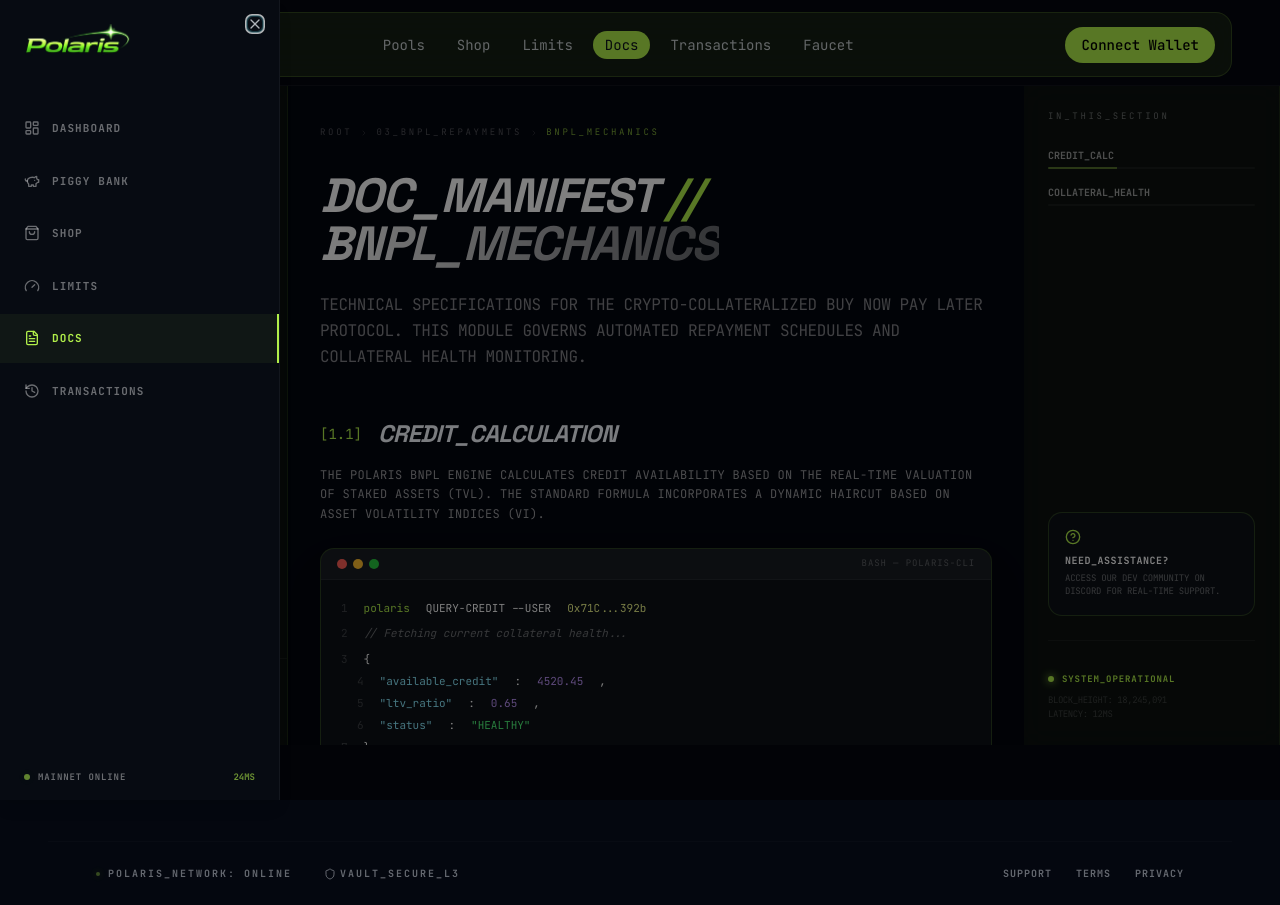
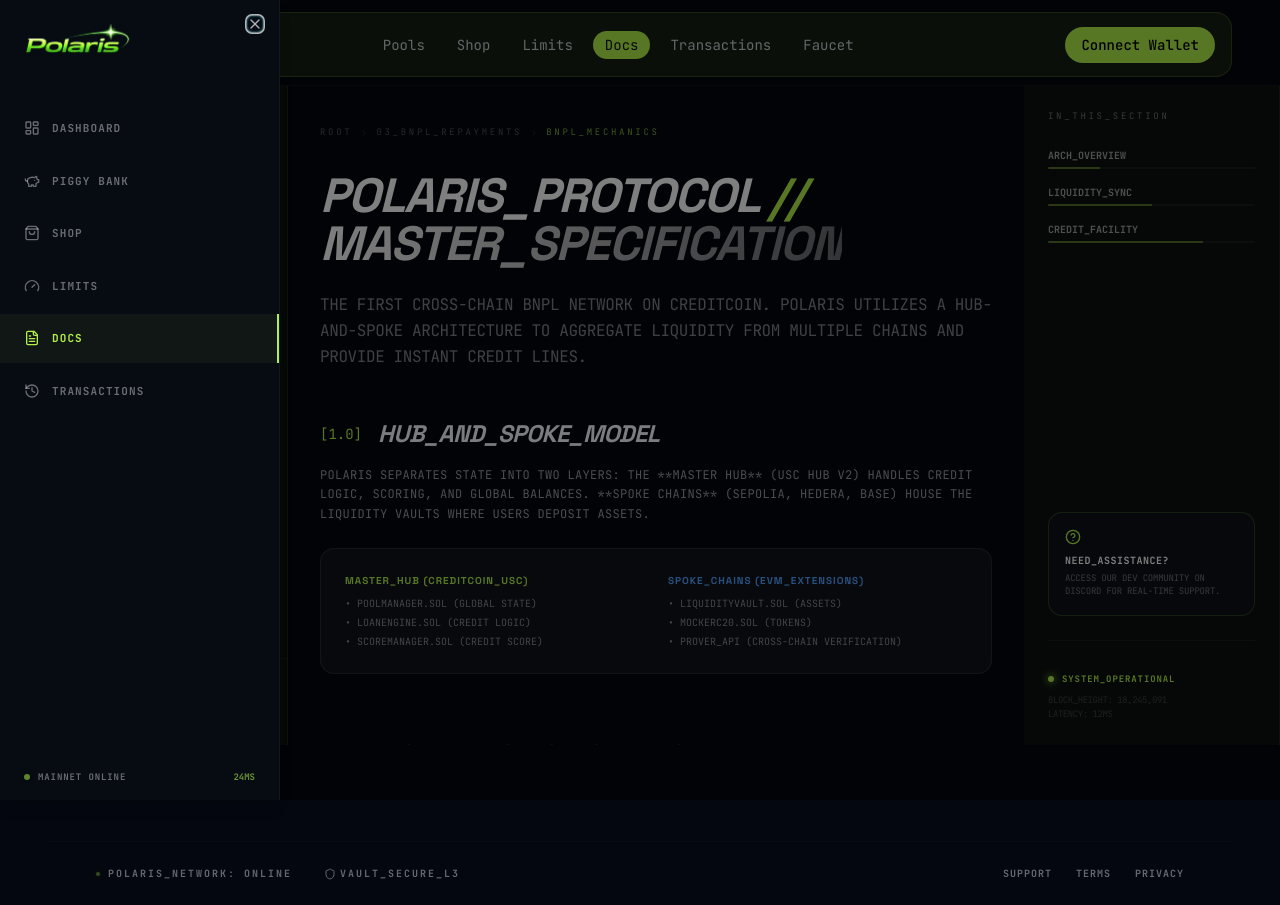
Before and after one commit to nickthelegend/Polaris-Pay, a Next.js app: page /docs in a window 1280 px wide. Built offline with nearby package versions, Linux system fonts and the light colour scheme; no server answers.

Commit message:
Added Docs etc

```diff
--- a/app/docs/page.tsx
+++ b/app/docs/page.tsx
@@ -20,41 +20,41 @@ export default function DocsPage() {
         <div className="p-6">
           <div className="mb-8">
             <h1 className="text-white text-sm font-bold tracking-widest font-mono mb-1">POLARIS_DOCS</h1>
-            <p className="text-primary/60 text-[10px] font-mono uppercase tracking-[0.2em]">v2.4.0-STABLE_RELEASE</p>
+            <p className="text-primary/60 text-[10px] font-mono uppercase tracking-[0.2em]">v3.0.0-MULTI_CHAIN_ALPHA</p>
           </div>
           <nav className="space-y-1">
-            <a className="group flex items-center gap-3 px-3 py-2 rounded-lg hover:bg-white/5 transition-all" href="#">
+            <a className="group flex items-center gap-3 px-3 py-2 rounded-lg hover:bg-white/5 transition-all" href="#architecture">
               <FolderOpen className="text-white/40 group-hover:text-primary size-4" />
-              <p className="text-white/60 group-hover:text-white text-[11px] font-mono tracking-tighter">01_GETTING_STARTED</p>
+              <p className="text-white/60 group-hover:text-white text-[11px] font-mono tracking-tighter">01_CORE_ARCHITECTURE</p>
             </a>
-            <a className="group flex items-center gap-3 px-3 py-2 rounded-lg hover:bg-white/5 transition-all" href="#">
+            <a className="group flex items-center gap-3 px-3 py-2 rounded-lg hover:bg-white/5 transition-all" href="#liquidity-sync">
               <Wallet className="text-white/40 group-hover:text-primary size-4" />
-              <p className="text-white/60 group-hover:text-white text-[11px] font-mono tracking-tighter">02_STAKING_LOGIC</p>
+              <p className="text-white/60 group-hover:text-white text-[11px] font-mono tracking-tighter">02_LIQUIDITY_SYNC</p>
             </a>
-            <a className="group flex items-center gap-3 px-3 py-2 rounded-lg bg-primary/10 border border-primary/20 shadow-[0_0_15px_rgba(167,242,74,0.1)]" href="#">
+            <a className="group flex items-center gap-3 px-3 py-2 rounded-lg bg-primary/10 border border-primary/20 shadow-[0_0_15px_rgba(167,242,74,0.1)]" href="#bnpl-facility">
               <CreditCard className="text-primary size-4" />
-              <p className="text-primary text-[11px] font-mono tracking-tighter neon-glow">03_BNPL_REPAYMENTS</p>
+              <p className="text-primary text-[11px] font-mono tracking-tighter neon-glow">03_CREDIT_FACILITY</p>
               <span className="ml-auto w-1.5 h-1.5 rounded-full bg-primary animate-pulse"></span>
             </a>
             <div className="pl-8 flex flex-col gap-1 mt-1 border-l border-white/5 ml-5">
-              <a className="text-white/40 hover:text-primary text-[10px] font-mono py-1 transition-colors uppercase" href="#">BNPL_MECHANICS</a>
-              <a className="text-white/40 hover:text-primary text-[10px] font-mono py-1 transition-colors uppercase" href="#">INTEREST_MODELS</a>
-              <a className="text-white/40 hover:text-primary text-[10px] font-mono py-1 transition-colors uppercase" href="#">REPAYMENT_FLOW</a>
+              <a className="text-white/40 hover:text-primary text-[10px] font-mono py-1 transition-colors uppercase" href="#score-manager">SCORE_SYSTEM</a>
+              <a className="text-white/40 hover:text-primary text-[10px] font-mono py-1 transition-colors uppercase" href="#loan-engine">LOAN_ENGINE</a>
+              <a className="text-white/40 hover:text-primary text-[10px] font-mono py-1 transition-colors uppercase" href="#repayment">REPAYMENT_FLOW</a>
             </div>
-            <a className="group flex items-center gap-3 px-3 py-2 rounded-lg hover:bg-white/5 transition-all" href="#">
+            <a className="group flex items-center gap-3 px-3 py-2 rounded-lg hover:bg-white/5 transition-all" href="#cross-chain">
               <Gavel className="text-white/40 group-hover:text-primary size-4" />
-              <p className="text-white/60 group-hover:text-white text-[11px] font-mono tracking-tighter">04_LIQUIDATION_PROTOCOL</p>
+              <p className="text-white/60 group-hover:text-white text-[11px] font-mono tracking-tighter">04_CROSS_CHAIN_POOLS</p>
             </a>
-            <a className="group flex items-center gap-3 px-3 py-2 rounded-lg hover:bg-white/5 transition-all" href="#">
+            <a className="group flex items-center gap-3 px-3 py-2 rounded-lg hover:bg-white/5 transition-all" href="#api-ref">
               <Terminal className="text-white/40 group-hover:text-primary size-4" />
-              <p className="text-white/60 group-hover:text-white text-[11px] font-mono tracking-tighter">05_DEVELOPER_API</p>
+              <p className="text-white/60 group-hover:text-white text-[11px] font-mono tracking-tighter">05_INTEGRATION_API</p>
             </a>
           </nav>
         </div>
         <div className="mt-auto p-6 border-t border-white/5">
           <button className="w-full flex items-center justify-center gap-2 border border-primary/40 text-primary px-4 py-2.5 rounded-lg text-xs font-mono hover:bg-primary/10 transition-all uppercase tracking-tighter">
             <Code className="size-3" />
-            API_REFERENCE
+            CONTRACTS_GITHUB
           </button>
         </div>
       </aside>
@@ -74,23 +74,52 @@ export default function DocsPage() {
           {/* Page Heading */}
           <div className="mb-12">
             <h1 className="text-4xl sm:text-5xl font-black tracking-tight leading-none mb-6 text-white uppercase italic">
-              DOC_MANIFEST <span className="text-primary">//</span> <br />
-              <span className="text-transparent bg-clip-text bg-gradient-to-r from-white to-white/40">BNPL_MECHANICS</span>
+              POLARIS_PROTOCOL <span className="text-primary">//</span> <br />
+              <span className="text-transparent bg-clip-text bg-gradient-to-r from-white to-white/40">MASTER_SPECIFICATION</span>
             </h1>
             <p className="text-white/50 text-base font-mono leading-relaxed max-w-2xl uppercase tracking-tight">
-              Technical specifications for the crypto-collateralized Buy Now Pay Later protocol. This module governs automated repayment schedules and collateral health monitoring.
+              The first cross-chain BNPL network on Creditcoin. Polaris utilizes a Hub-and-Spoke architecture to aggregate liquidity from multiple chains and provide instant credit lines.
             </p>
           </div>
 
           {/* Content Sections */}
-          <div className="space-y-12 pb-24">
-            <section id="ltv-ratios">
+          <div className="space-y-16 pb-24">
+            <section id="architecture">
               <div className="flex items-center gap-4 mb-4">
-                <span className="text-primary font-mono text-sm">[1.1]</span>
-                <h3 className="text-2xl font-bold tracking-tight uppercase italic">CREDIT_CALCULATION</h3>
+                <span className="text-primary font-mono text-sm">[1.0]</span>
+                <h3 className="text-2xl font-bold tracking-tight uppercase italic">HUB_AND_SPOKE_MODEL</h3>
               </div>
               <p className="text-white/60 font-mono text-xs leading-relaxed mb-6 uppercase tracking-wide">
-                The Polaris BNPL engine calculates credit availability based on the real-time valuation of staked assets (TVL). The standard formula incorporates a dynamic haircut based on asset volatility indices (VI).
+                Polaris separates state into two layers: The **Master Hub** (USC Hub V2) handles credit logic, scoring, and global balances. **Spoke Chains** (Sepolia, Hedera, Base) house the Liquidity Vaults where users deposit assets.
+              </p>
+
+              <div className="grid grid-cols-1 md:grid-cols-2 gap-6 bg-white/5 p-6 border border-white/10 rounded-xl mb-8">
+                <div className="space-y-2">
+                  <h4 className="text-primary text-[10px] font-bold uppercase tracking-widest">MASTER_HUB (CREDITCOIN_USC)</h4>
+                  <ul className="text-[10px] text-white/50 font-mono space-y-1 uppercase">
+                    <li>• PoolManager.sol (Global State)</li>
+                    <li>• LoanEngine.sol (Credit Logic)</li>
+                    <li>• ScoreManager.sol (Credit Score)</li>
+                  </ul>
+                </div>
+                <div className="space-y-2">
+                  <h4 className="text-blue-400 text-[10px] font-bold uppercase tracking-widest">SPOKE_CHAINS (EVM_EXTENSIONS)</h4>
+                  <ul className="text-[10px] text-white/50 font-mono space-y-1 uppercase">
+                    <li>• LiquidityVault.sol (Assets)</li>
+                    <li>• MockERC20.sol (Tokens)</li>
+                    <li>• Prover_API (Cross-chain Verification)</li>
+                  </ul>
+                </div>
+              </div>
+            </section>
+
+            <section id="liquidity-sync">
+              <div className="flex items-center gap-4 mb-4">
+                <span className="text-primary font-mono text-sm">[2.0]</span>
+                <h3 className="text-2xl font-bold tracking-tight uppercase italic">LIQUIDITY_SYNCHRONIZATION</h3>
+              </div>
+              <p className="text-white/60 font-mono text-xs leading-relaxed mb-6 uppercase tracking-wide">
+                Liquidity is synced via **Native Verification Proofs**. When a user deposits on a Spoke, the Proof-Gen API generates a Merkle Proof which is then submitted to the Hub's `PoolManager`.
               </p>
 
               {/* Terminal Code Block */}
@@ -101,65 +130,121 @@ export default function DocsPage() {
                     <div className="w-2.5 h-2.5 rounded-full bg-[#ffbd2e]"></div>
                     <div className="w-2.5 h-2.5 rounded-full bg-[#27c93f]"></div>
                   </div>
-                  <span className="text-[9px] font-mono text-white/30 uppercase tracking-widest">bash — polaris-cli</span>
+                  <span className="text-[9px] font-mono text-white/30 uppercase tracking-widest">typescript — use-polaris.ts</span>
                 </div>
                 <div className="p-5 font-mono text-[11px] overflow-x-auto leading-relaxed">
                   <div className="flex gap-4">
                     <span className="text-white/20 select-none">1</span>
-                    <span className="text-primary">polaris</span>
-                    <span className="text-white uppercase">query-credit --user</span>
-                    <span className="text-[#f1fa8c]">0x71C...392b</span>
+                    <span className="text-[#ff79c6]">const</span> <span className="text-white">receipt = </span> <span className="text-[#ff79c6]">await</span> <span className="text-white">poolManager.addLiquidityFromProof(</span>
                   </div>
-                  <div className="flex gap-4 mt-2">
+                  <div className="flex gap-4 mt-1 pl-4">
                     <span className="text-white/20 select-none">2</span>
-                    <span className="text-white/40 italic">// Fetching current collateral health...</span>
+                    <span className="text-white">proof.chainKey,</span>
                   </div>
-                  <div className="flex gap-4 mt-2">
+                  <div className="flex gap-4 mt-1 pl-4">
                     <span className="text-white/20 select-none">3</span>
-                    <span className="text-white">{"{"}</span>
+                    <span className="text-white">proof.blockHeight,</span>
                   </div>
                   <div className="flex gap-4 mt-1 pl-4">
                     <span className="text-white/20 select-none">4</span>
-                    <span className="text-[#8be9fd]">"available_credit"</span><span className="text-white">:</span>
-                    <span className="text-[#bd93f9]">4520.45</span><span className="text-white">,</span>
+                    <span className="text-white">proof.encodedTransaction,</span>
                   </div>
                   <div className="flex gap-4 mt-1 pl-4">
                     <span className="text-white/20 select-none">5</span>
-                    <span className="text-[#8be9fd]">"ltv_ratio"</span><span className="text-white">:</span>
-                    <span className="text-[#bd93f9]">0.65</span><span className="text-white">,</span>
+                    <span className="text-white">proof.merkleRoot,</span>
                   </div>
                   <div className="flex gap-4 mt-1 pl-4">
                     <span className="text-white/20 select-none">6</span>
-                    <span className="text-[#8be9fd]">"status"</span><span className="text-white">:</span>
-                    <span className="text-[#50fa7b]">"HEALTHY"</span>
+                    <span className="text-white">proof.siblings</span>
                   </div>
                   <div className="flex gap-4 mt-1">
                     <span className="text-white/20 select-none">7</span>
-                    <span className="text-white">{"}"}</span>
+                    <span className="text-white">);</span>
                   </div>
                 </div>
               </div>
             </section>
 
-            <section id="collateral-health">
+            <section id="bnpl-facility">
               <div className="flex items-center gap-4 mb-4">
-                <span className="text-primary font-mono text-sm">[1.2]</span>
-                <h3 className="text-2xl font-bold tracking-tight uppercase italic">COLLATERAL_HEALTH</h3>
+                <span className="text-primary font-mono text-sm">[3.0]</span>
+                <h3 className="text-2xl font-bold tracking-tight uppercase italic">CREDIT_SCORE_SYSTEM</h3>
               </div>
               <p className="text-white/60 font-mono text-xs leading-relaxed mb-4 uppercase tracking-wide">
-                Collateral health is monitored block-by-block via the Polaris Oracle Network. When the LTV ratio exceeds the threshold (default 85%), the contract enters a 'GRACE_PERIOD' state before partial liquidation occurs.
+                The **ScoreManager** tracks user behavior. Your credit limit is a dynamic function of your **Aggregated Collateral** and your **Polaris FICO Score** (300 to 850).
               </p>
               <div className="grid grid-cols-1 md:grid-cols-2 gap-4">
                 <div className="p-4 rounded-lg bg-white/5 border border-white/10 hover:border-primary/20 transition-all group">
-                  <h4 className="text-primary font-mono text-[9px] mb-2 font-bold tracking-[0.2em]">THRESHOLD_01</h4>
-                  <p className="text-white text-xs font-bold font-mono group-hover:text-primary transition-colors uppercase">SAFE: 0.0 - 0.70 LTV</p>
-                  <p className="text-white/40 text-[10px] mt-1 font-mono uppercase">No action required. Rewards accumulating.</p>
+                  <h4 className="text-primary font-mono text-[9px] mb-2 font-bold tracking-[0.2em]">FORMULA_01: CREDIT_LIMIT</h4>
+                  <p className="text-white text-xs font-bold font-mono group-hover:text-primary transition-colors uppercase">Limit = Total_Collateral * (Score / 1000)</p>
+                  <p className="text-white/40 text-[10px] mt-1 font-mono uppercase">LTV scales from 30% (Bad Score) to 85% (Perfect Score).</p>
                 </div>
-                <div className="p-4 rounded-lg bg-white/5 border border-white/10 hover:border-yellow-500/20 transition-all group">
-                  <h4 className="text-yellow-400 font-mono text-[9px] mb-2 font-bold tracking-[0.2em]">THRESHOLD_02</h4>
-                  <p className="text-white text-xs font-bold font-mono group-hover:text-yellow-400 transition-colors uppercase">WARNING: 0.71 - 0.84 LTV</p>
-                  <p className="text-white/40 text-[10px] mt-1 font-mono uppercase">Notification sent. Auto-repay trigger active.</p>
+                <div className="p-4 rounded-lg bg-white/5 border border-white/10 hover:border-blue-400/20 transition-all group">
+                  <h4 className="text-blue-400 font-mono text-[9px] mb-2 font-bold tracking-[0.2em]">SCORE_BOOSTS</h4>
+                  <p className="text-white text-xs font-bold font-mono group-hover:text-blue-400 transition-colors uppercase">On-time Repayment = +5 Points</p>
+                  <p className="text-white/40 text-[10px] mt-1 font-mono uppercase">Partial repayments also contribute to score normalization.</p>
                 </div>
+              </div>
+            </section>
+
+            <section id="cross-chain">
+              <div className="flex items-center gap-4 mb-4">
+                <span className="text-primary font-mono text-sm">[4.0]</span>
+                <h3 className="text-2xl font-bold tracking-tight uppercase italic">CROSS_CHAIN_POOLS</h3>
+              </div>
+              <p className="text-white/60 font-mono text-xs leading-relaxed mb-6 uppercase tracking-wide">
+                Polaris supports multi-chain asset aggregation. Whitelisted tokens are mapped to global pools on the Hub, allowing a Sepolia-deposited USDC to back a credit line used for a payment on another chain.
+              </p>
+
+              <div className="space-y-4">
+                <div className="flex items-center justify-between p-3 border border-white/5 rounded-lg bg-white/2 hover:border-primary/20 transition-all cursor-pointer">
+                  <div className="flex items-center gap-3">
+                    <div className="w-8 h-8 rounded-full bg-blue-500/20 flex items-center justify-center text-blue-400 font-bold text-[10px]">ETH</div>
+                    <div>
+                      <p className="text-[10px] text-white font-bold font-mono">SEPOLIA_USDC</p>
+                      <p className="text-[8px] text-white/30 font-mono">0xbCFC...C44A</p>
+                    </div>
+                  </div>
+                  <div className="text-right">
+                    <p className="text-[10px] text-primary font-mono">ACTIVE</p>
+                    <p className="text-[8px] text-white/30 font-mono">CHAIN_ID: 11155111</p>
+                  </div>
+                </div>
+                <div className="flex items-center justify-between p-3 border border-white/5 rounded-lg bg-white/2 hover:border-primary/20 transition-all cursor-pointer">
+                  <div className="flex items-center gap-3">
+                    <div className="w-8 h-8 rounded-full bg-purple-500/20 flex items-center justify-center text-purple-400 font-bold text-[10px]">HBAR</div>
+                    <div>
+                      <p className="text-[10px] text-white font-bold font-mono">HEDERA_USDT</p>
+                      <p className="text-[8px] text-white/30 font-mono">0x2A2...B5F</p>
+                    </div>
+                  </div>
+                  <div className="text-right">
+                    <p className="text-[10px] text-primary font-mono">ACTIVE</p>
+                    <p className="text-[8px] text-white/30 font-mono">CHAIN_ID: 296</p>
+                  </div>
+                </div>
+              </div>
+            </section>
+
+            <section id="api-ref" className="pt-8">
+              <div className="flex items-center gap-4 mb-4 border-t border-white/5 pt-12">
+                <span className="text-primary font-mono text-sm">[5.0]</span>
+                <h3 className="text-2xl font-bold tracking-tight uppercase italic">INTEGRATION_API</h3>
+              </div>
+              <p className="text-white/60 font-mono text-xs leading-relaxed mb-4 uppercase tracking-wide">
+                Third-party merchants can integrate Polaris BNPL via the **MerchantRouter**. This allows instant settlements for users while the protocol handles the deferred payment logic.
+              </p>
+              <div className="p-4 rounded-lg bg-[#282a36] font-mono text-[10px] border border-white/5 overflow-x-auto">
+                <p className="text-[#6272a4]">// cURL Example: Initialize BNPL Checkout</p>
+                <p className="text-white mt-2">
+                  <span className="text-[#ff79c6]">curl</span> -X POST https://api.polaris.finance/v1/checkout \
+                </p>
+                <p className="text-white pl-4">
+                  -H <span className="text-[#f1fa8c]">"Authorization: Bearer $API_KEY"</span> \
+                </p>
+                <p className="text-white pl-4">
+                  -d <span className="text-[#f1fa8c]">'{`{ "amount": 150.00, "currency": "USD", "merchant_id": "M_8231" }`}'</span>
+                </p>
               </div>
             </section>
           </div>
@@ -172,18 +257,26 @@ export default function DocsPage() {
           <h5 className="text-white/40 text-[9px] font-mono tracking-[0.3em] uppercase mb-6">IN_THIS_SECTION</h5>
           <ul className="space-y-4 flex-1">
             <li>
-              <a className="group block" href="#ltv-ratios">
-                <p className="text-[10px] font-mono text-white/60 group-hover:text-primary transition-colors mb-1 font-bold uppercase">CREDIT_CALC</p>
+              <a className="group block" href="#architecture">
+                <p className="text-[10px] font-mono text-white/60 group-hover:text-primary transition-colors mb-1 font-bold uppercase">ARCH_OVERVIEW</p>
                 <div className="h-0.5 w-full bg-white/5 rounded-full overflow-hidden">
-                  <div className="h-full w-1/3 bg-primary/40 group-hover:w-full transition-all duration-500"></div>
+                  <div className="h-full w-1/4 bg-primary/40 group-hover:w-full transition-all duration-500"></div>
                 </div>
               </a>
             </li>
             <li>
-              <a className="group block" href="#collateral-health">
-                <p className="text-[10px] font-mono text-white/60 group-hover:text-primary transition-colors mb-1 font-bold uppercase">COLLATERAL_HEALTH</p>
+              <a className="group block" href="#liquidity-sync">
+                <p className="text-[10px] font-mono text-white/60 group-hover:text-primary transition-colors mb-1 font-bold uppercase">LIQUIDITY_SYNC</p>
                 <div className="h-0.5 w-full bg-white/5 rounded-full overflow-hidden">
-                  <div className="h-full w-0 group-hover:w-full transition-all duration-500 bg-primary/40"></div>
+                  <div className="h-full w-1/2 bg-primary/40 group-hover:w-full transition-all duration-500"></div>
+                </div>
+              </a>
+            </li>
+            <li>
+              <a className="group block" href="#bnpl-facility">
+                <p className="text-[10px] font-mono text-white/60 group-hover:text-primary transition-colors mb-1 font-bold uppercase">CREDIT_FACILITY</p>
+                <div className="h-0.5 w-full bg-white/5 rounded-full overflow-hidden">
+                  <div className="h-full w-3/4 bg-primary/40 group-hover:w-full transition-all duration-500"></div>
                 </div>
               </a>
             </li>
```
Also changed, not shown: app/page.tsx (+77 -30 lines).
